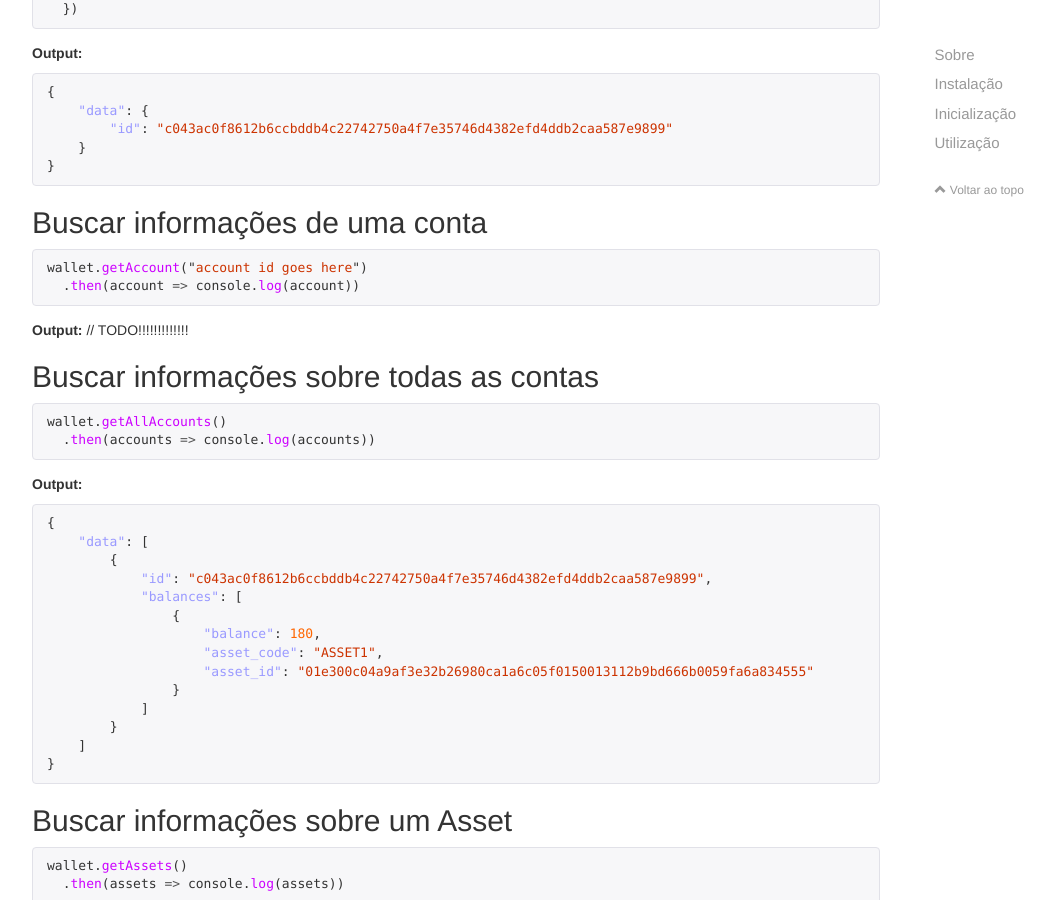
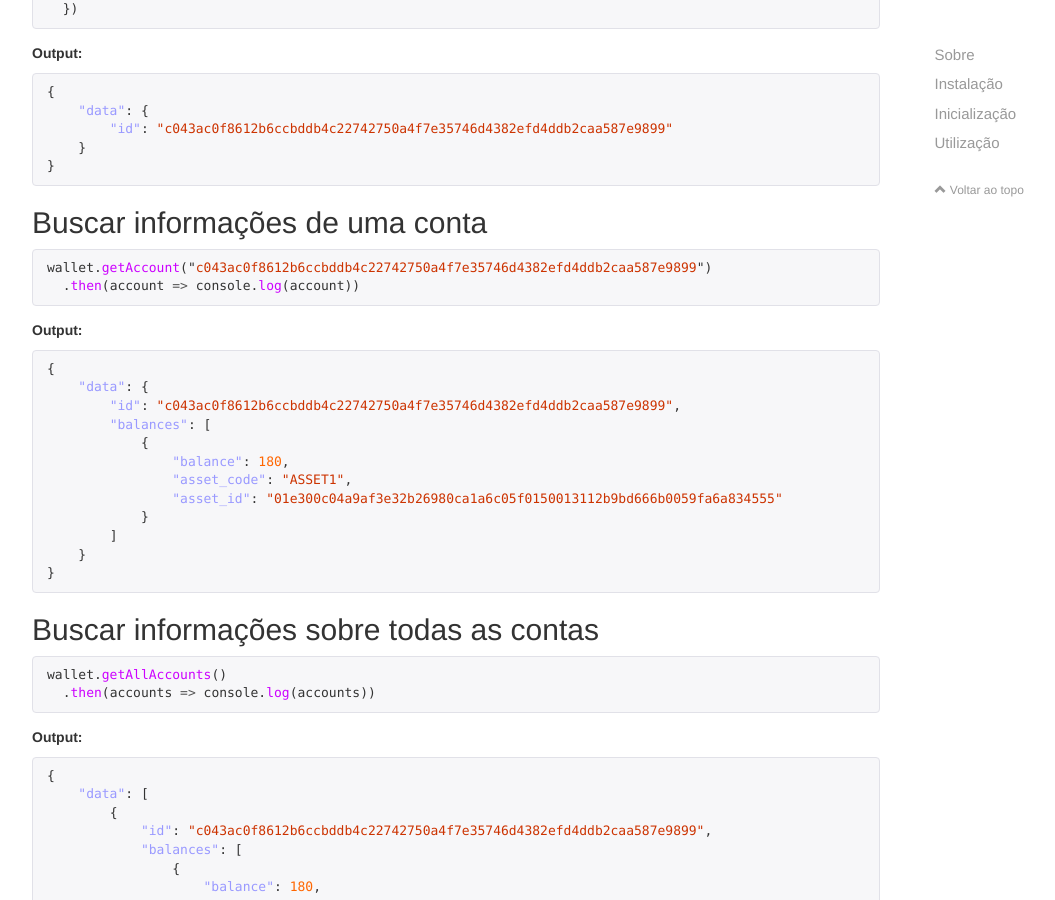
Before and after one commit to swipetech/swp-node-sdk, a Jekyll site: the page built from index.md, in a window 1280 px wide and 900 px high, scrolled down 1702 px. Shown: the whole window, without its empty margins (38-1093 px from the left). Built offline with Jekyll 4.4.1, drawn with Linux system fonts in a browser that asks for light colours; nearby versions of some CDN libraries; comment, search, counter and statistics services are not loaded.

Commit message:
updated doc

````diff
--- a/index.md
+++ b/index.md
@@ -95,12 +95,25 @@ wallet.createAccount()
 ## Buscar informações de uma conta
 
 ```js
-wallet.getAccount("account id goes here")
+wallet.getAccount("c043ac0f8612b6ccbddb4c22742750a4f7e35746d4382efd4ddb2caa587e9899")
   .then(account => console.log(account))
 ```
 
 **Output:**
-// TODO!!!!!!!!!!!!!
+```json
+{
+    "data": {
+        "id": "c043ac0f8612b6ccbddb4c22742750a4f7e35746d4382efd4ddb2caa587e9899",
+        "balances": [
+            {
+                "balance": 180,
+                "asset_code": "ASSET1",
+                "asset_id": "01e300c04a9af3e32b26980ca1a6c05f0150013112b9bd666b0059fa6a834555"
+            }
+        ]
+    }
+}
+```
 
 ## Buscar informações sobre todas as contas
 
````
